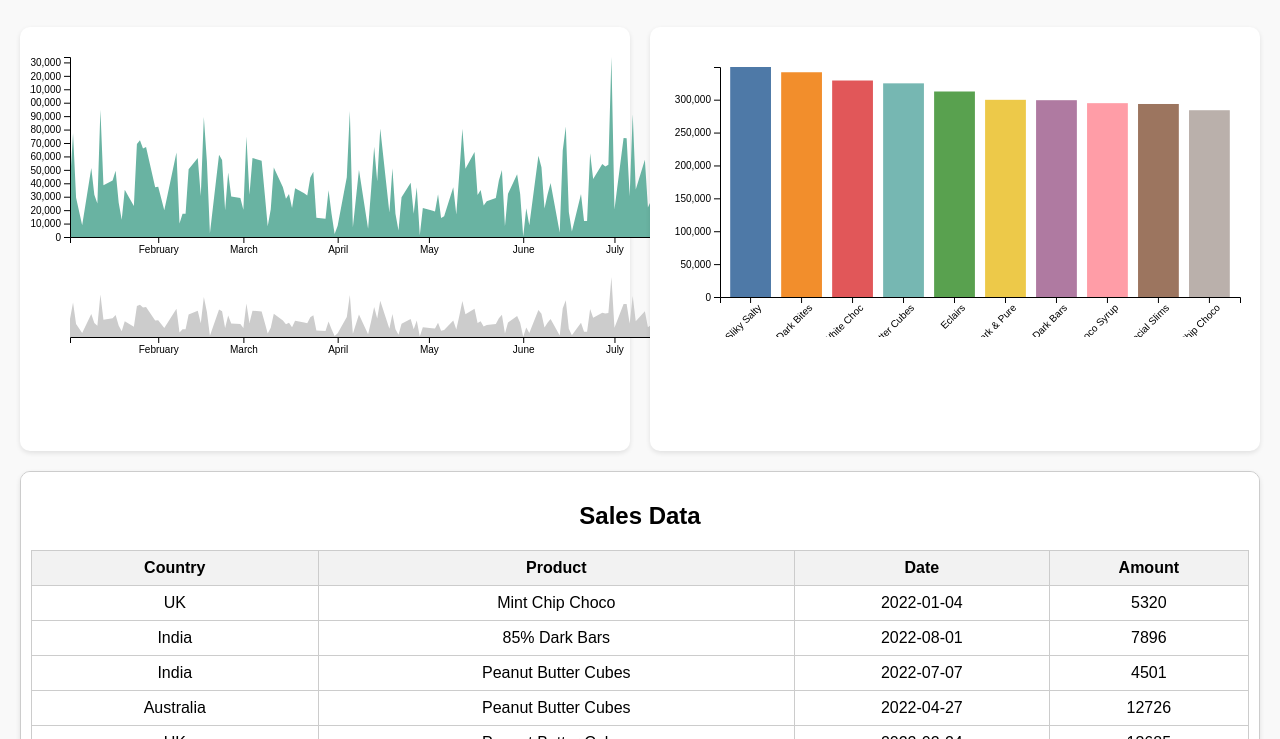
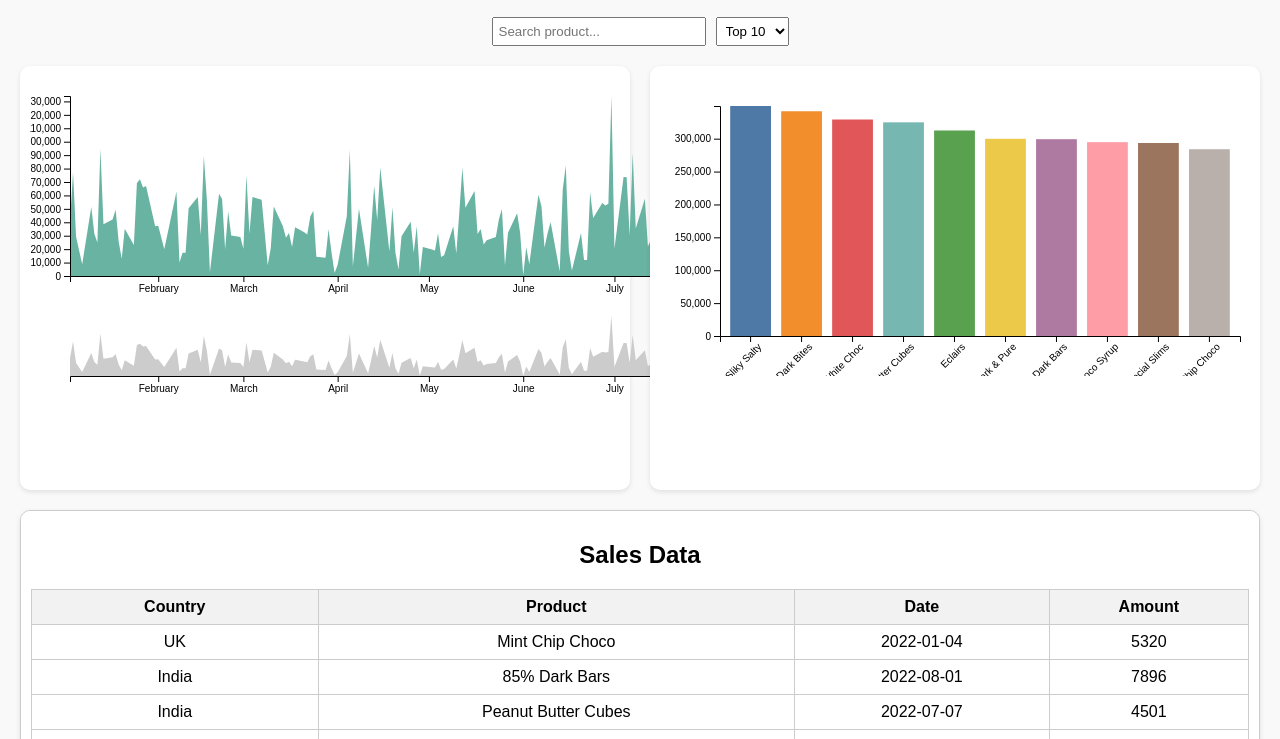
Before and after one commit to ahmeelee/d3-dashboard, a plain HTML site: page index.html in a window 1280 px wide. Shown: the part 61-800 px from the top of the page. Drawn offline with nearby package versions, Linux system fonts and the light colour scheme.

Commit message:
Additional Functions

```diff
--- a/index.html
+++ b/index.html
@@ -8,6 +8,15 @@
 </head>
 <body>
   <h1>Chocolate Sales Dashboard</h1>
+
+  <div class="controls">
+    <input type="text" id="search-input" placeholder="Search product...">
+    <select id="top-n-select">
+      <option value="5">Top 5</option>
+      <option value="10" selected>Top 10</option>
+      <option value="20">Top 20</option>
+    </select>
+  </div>
 
   <div class="dashboard">
     <div class="charts">
--- a/script.js
+++ b/script.js
@@ -1,40 +1,47 @@
 let selectedCategory = null;
 let selectedTimeRange = null;
+let fullData = [];
+let barDataFull = [];
 
 d3.csv("Chocolate-Sales.csv").then(raw => {
   const parseDate = d3.timeParse("%d-%b-%y");
   const formatDate = d3.timeFormat("%Y-%m-%d");
 
-  const data = raw.map(d => ({
+  fullData = raw.map(d => ({
     Country: d.Country,
     Product: d.Product,
     Date: formatDate(parseDate(d.Date)),
     Amount: +d.Amount.replace(/[\$,]/g, "")
   }));
 
-  updateTable(data);
-
   const tsMap = d3.rollup(
-    data,
+    fullData,
     v => d3.sum(v, d => d.Amount),
     d => d.Date
   );
   const timeSeriesData = Array.from(tsMap, ([date, value]) => ({ date, value })).sort((a, b) => new Date(a.date) - new Date(b.date));
-  renderAreaChart(timeSeriesData, data);
+  renderAreaChart(timeSeriesData);
 
   const barMap = d3.rollup(
-    data,
+    fullData,
     v => d3.sum(v, d => d.Amount),
     d => d.Product
   );
-  const barData = Array.from(barMap, ([Category, Total]) => ({ Category, Total }))
-    .sort((a, b) => d3.descending(a.Total, b.Total))
-    .slice(0, 10);
-  renderBarChart(barData, data);
+  barDataFull = Array.from(barMap, ([Category, Total]) => ({ Category, Total }))
+    .sort((a, b) => d3.descending(a.Total, b.Total));
 
-  function updateTable(fullData) {
+  renderBarChart();
+  updateTable();
+
+  document.getElementById("search-input").addEventListener("input", updateTable);
+  document.getElementById("top-n-select").addEventListener("change", renderBarChart);
+});
+
+function updateTable() {
   const container = d3.select("#data-table");
   container.html("");
+
+  const searchText = document.getElementById("search-input").value.toLowerCase();
 
   let filtered = fullData;
 
@@ -48,6 +55,10 @@ d3.csv("Chocolate-Sales.csv").then(raw => {
 
   if (selectedCategory) {
     filtered = filtered.filter(d => d.Product === selectedCategory);
+  }
+
+  if (searchText) {
+    filtered = filtered.filter(d => d.Product.toLowerCase().includes(searchText));
   }
 
   const table = container.append("table");
@@ -71,8 +82,8 @@ d3.csv("Chocolate-Sales.csv").then(raw => {
       d3.selectAll("tr").style("background-color", null);
       d3.select(this).style("background-color", "#e6f7ff");
       selectedCategory = d.Product;
-        renderBarChart(barData, fullData);
-        updateTable(fullData);
+      renderBarChart();
+      updateTable();
     });
 
   rows.selectAll("td")
@@ -82,7 +93,7 @@ d3.csv("Chocolate-Sales.csv").then(raw => {
     .text(d => d);
 }
 
-  function renderAreaChart(rawData, fullData) {
+function renderAreaChart(rawData) {
   const parse = d3.timeParse("%Y-%m-%d");
   const data = rawData.map(d => ({ date: parse(d.date), value: +d.value }));
 
@@ -146,7 +157,7 @@ d3.csv("Chocolate-Sales.csv").then(raw => {
     .on("brush end", event => {
       if (!event.selection) {
         selectedTimeRange = null;
-          updateTable(fullData);
+        updateTable();
         return;
       }
       const [x0, x1] = event.selection.map(xContext.invert);
@@ -155,7 +166,7 @@ d3.csv("Chocolate-Sales.csv").then(raw => {
       focus.select("g").call(d3.axisBottom(x));
 
       selectedTimeRange = [x0, x1];
-        updateTable(fullData);
+      updateTable();
     });
 
   context.append("g")
@@ -163,8 +174,11 @@ d3.csv("Chocolate-Sales.csv").then(raw => {
     .call(brush);
 }
 
-  function renderBarChart(data, fullData) {
+function renderBarChart() {
   d3.select("#bar-chart").html("");
+
+  const topN = +document.getElementById("top-n-select").value;
+  const data = barDataFull.slice(0, topN);
 
   const margin = { top: 30, right: 20, bottom: 40, left: 60 };
   const width = 600 - margin.left - margin.right;
@@ -204,8 +218,8 @@ d3.csv("Chocolate-Sales.csv").then(raw => {
       } else {
         selectedCategory = d.Category;
       }
-        renderBarChart(data, fullData);
-        updateTable(fullData);
+      renderBarChart();
+      updateTable();
     });
 
   svg.append("g")
@@ -218,4 +232,3 @@ d3.csv("Chocolate-Sales.csv").then(raw => {
   svg.append("g")
     .call(d3.axisLeft(y));
 }
-});
--- a/style.css
+++ b/style.css
@@ -6,7 +6,23 @@ body {
 
   h1 {
     text-align: center;
-    margin-bottom: 30px;
+    margin-bottom: 20px;
+  }
+
+  .controls {
+    display: flex;
+    justify-content: center;
+    gap: 10px;
+    margin-bottom: 20px;
+  }
+
+  #search-input {
+    padding: 5px;
+    width: 200px;
+  }
+
+  #top-n-select {
+    padding: 5px;
   }
 
   .dashboard {
@@ -17,9 +33,8 @@ body {
 
   .charts {
     display: flex;
-    flex-direction: row;
+    flex-wrap: wrap;
     gap: 20px;
-    flex-wrap: wrap;
   }
 
   #area-chart, #bar-chart {
```
Lines whose indentation alone changed are shown as unchanged.
